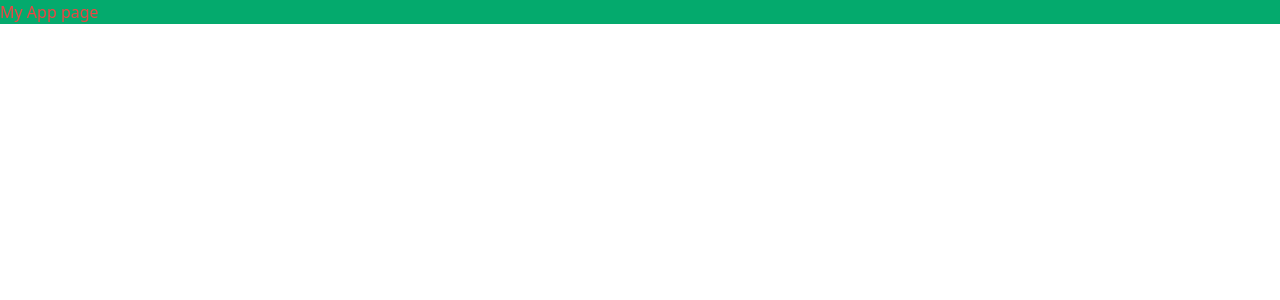
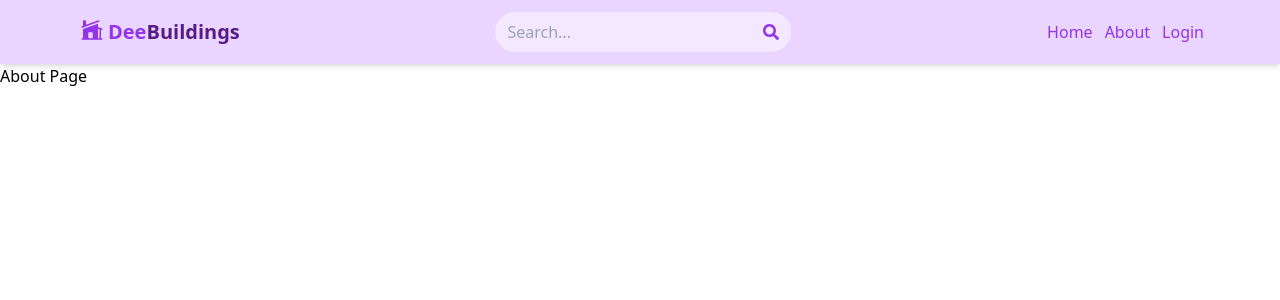
Before and after one commit to greatdaveo/Dee-Buildings, a React (Vite) app: page /about in a window 1280 px wide. Shown: the top 300 px of the page. Built offline with nearby package versions, Linux system fonts and the light colour scheme.

Commit message:
Added the NavBar

```diff
--- a/package.json
+++ b/package.json
@@ -11,7 +11,9 @@
   },
   "dependencies": {
     "react": "^18.2.0",
-    "react-dom": "^18.2.0"
+    "react-dom": "^18.2.0",
+    "react-icons": "^5.0.1",
+    "react-router-dom": "^6.21.2"
   },
   "devDependencies": {
     "@types/react": "^18.2.43",
--- a/src/App.jsx
+++ b/src/App.jsx
@@ -1,11 +1,25 @@
 import "./App.css";
+import { BrowserRouter, Route, Routes } from "react-router-dom";
+import SharedLayout from "./components/SharedLayout";
+import HomePage from "./pages/HomePage";
+import Register from "./pages/RegisterPage";
+import LogoutPage from "./pages/LogoutPage";
+import AboutPage from "./pages/AboutPage";
+import Header from "./components/homepage/Header";
 
-function App() {
+export default function App() {
   return (
-    <div>
-      <div className="text-red-500 bg-primary">My App page</div>
-    </div>
+    <BrowserRouter>
+      <Header />
+
+      <Routes>
+        <Route path="/" element={<SharedLayout />}>
+          <Route index element={<HomePage />} />
+          <Route path="/register" element={<Register />} />
+          <Route path="/logout" element={<LogoutPage />} />
+          <Route path="/about" element={<AboutPage />} />
+        </Route>
+      </Routes>
+    </BrowserRouter>
   );
 }
-
-export default App;
--- /dev/null
+++ b/src/components/SharedLayout.jsx
@@ -0,0 +1,12 @@
+import React from "react";
+import { Outlet } from "react-router-dom";
+
+const SharedLayout = () => {
+  return (
+    <div>
+      <Outlet />
+    </div>
+  );
+};
+
+export default SharedLayout;
--- /dev/null
+++ b/src/components/homepage/Header.jsx
@@ -0,0 +1,66 @@
+import React from "react";
+import { FaSearch } from "react-icons/fa";
+import { Link } from "react-router-dom";
+
+const Header = () => {
+  return (
+    <header className="bg-purple-200 shadow-md">
+      <nav className="flex justify-between items-center max-w-6xl mx-auto p-3">
+        <Link to={"/"} className="flex flex-wrap font-bold text-sm sm:text-xl">
+          <span className="flex text-purple-600">
+            <i>
+              <svg
+                xmlns="http://www.w3.org/2000/svg"
+                viewBox="0 0 24 24"
+                fill="currentColor"
+                className="w-4 h-4 sm:h-6 sm:w-6 lg:w-8"
+              >
+                <path d="M19.006 3.705a.75.75 0 1 0-.512-1.41L6 6.838V3a.75.75 0 0 0-.75-.75h-1.5A.75.75 0 0 0 3 3v4.93l-1.006.365a.75.75 0 0 0 .512 1.41l16.5-6Z" />
+                <path
+                  fillRule="evenodd"
+                  d="M3.019 11.114 18 5.667v3.421l4.006 1.457a.75.75 0 1 1-.512 1.41l-.494-.18v8.475h.75a.75.75 0 0 1 0 1.5H2.25a.75.75 0 0 1 0-1.5H3v-9.129l.019-.007ZM18 20.25v-9.566l1.5.546v9.02H18Zm-9-6a.75.75 0 0 0-.75.75v4.5c0 .414.336.75.75.75h3a.75.75 0 0 0 .75-.75V15a.75.75 0 0 0-.75-.75H9Z"
+                  clipRule="evenodd"
+                />
+              </svg>
+            </i>
+            Dee
+          </span>
+          <span className="text-purple-900">Buildings</span>
+        </Link>
+
+        <div className="flex items-center bg-purple-100 p-3 rounded-3xl">
+          <input
+            type="text"
+            placeholder="Search..."
+            className="bg-transparent focus:outline-none w-24 h-4 sm:w-32 lg:w-64"
+          />
+          <i className="text-purple-600">
+            <FaSearch />
+          </i>
+        </div>
+
+        <div>
+          <ul className="flex gap-3">
+            <Link to={"/"}>
+              <li className="hidden sm:inline text-purple-600 hover:underline">
+                Home
+              </li>
+            </Link>
+
+            <Link to={"/about"}>
+              <li className="hidden sm:inline text-purple-600 hover:underline">
+                About
+              </li>
+            </Link>
+
+            <Link to={"login"}>
+              <li className="text-purple-600 hover:underline">Login </li>
+            </Link>
+          </ul>
+        </div>
+      </nav>
+    </header>
+  );
+};
+
+export default Header;
--- /dev/null
+++ b/src/pages/AboutPage.jsx
@@ -0,0 +1,11 @@
+import React from 'react'
+
+const AboutPage = () => {
+  return (
+    <div>
+      About Page
+    </div>
+  )
+}
+
+export default AboutPage
--- /dev/null
+++ b/src/pages/HomePage.jsx
@@ -0,0 +1,11 @@
+import React from 'react'
+
+const HomePage = () => {
+  return (
+    <div>
+      <h1>Home Page</h1>
+    </div>
+  )
+}
+
+export default HomePage
--- /dev/null
+++ b/src/pages/LoginPage.jsx
@@ -0,0 +1,11 @@
+import React from 'react'
+
+const LoginPage = () => {
+  return (
+    <div>
+      <h1>Login page</h1>
+    </div>
+  )
+}
+
+export default LoginPage
--- /dev/null
+++ b/src/pages/LogoutPage.jsx
@@ -0,0 +1,11 @@
+import React from 'react'
+
+const LogoutPage = () => {
+  return (
+    <div>
+      <h1>Log out page</h1>
+    </div>
+  )
+}
+
+export default LogoutPage
--- /dev/null
+++ b/src/pages/ProfilePage.jsx
@@ -0,0 +1,11 @@
+import React from 'react'
+
+const ProfilePage = () => {
+  return (
+    <div>
+      <h1>Profile Page</h1>
+    </div>
+  )
+}
+
+export default ProfilePage
--- /dev/null
+++ b/src/pages/RegisterPage.jsx
@@ -0,0 +1,11 @@
+import React from 'react'
+
+const RegisterPage = () => {
+  return (
+    <div>
+      <h1>Register Page</h1>
+    </div>
+  )
+}
+
+export default RegisterPage;
```
Also changed, not shown: 1 other file (tests, documents, lock files or other folders).
